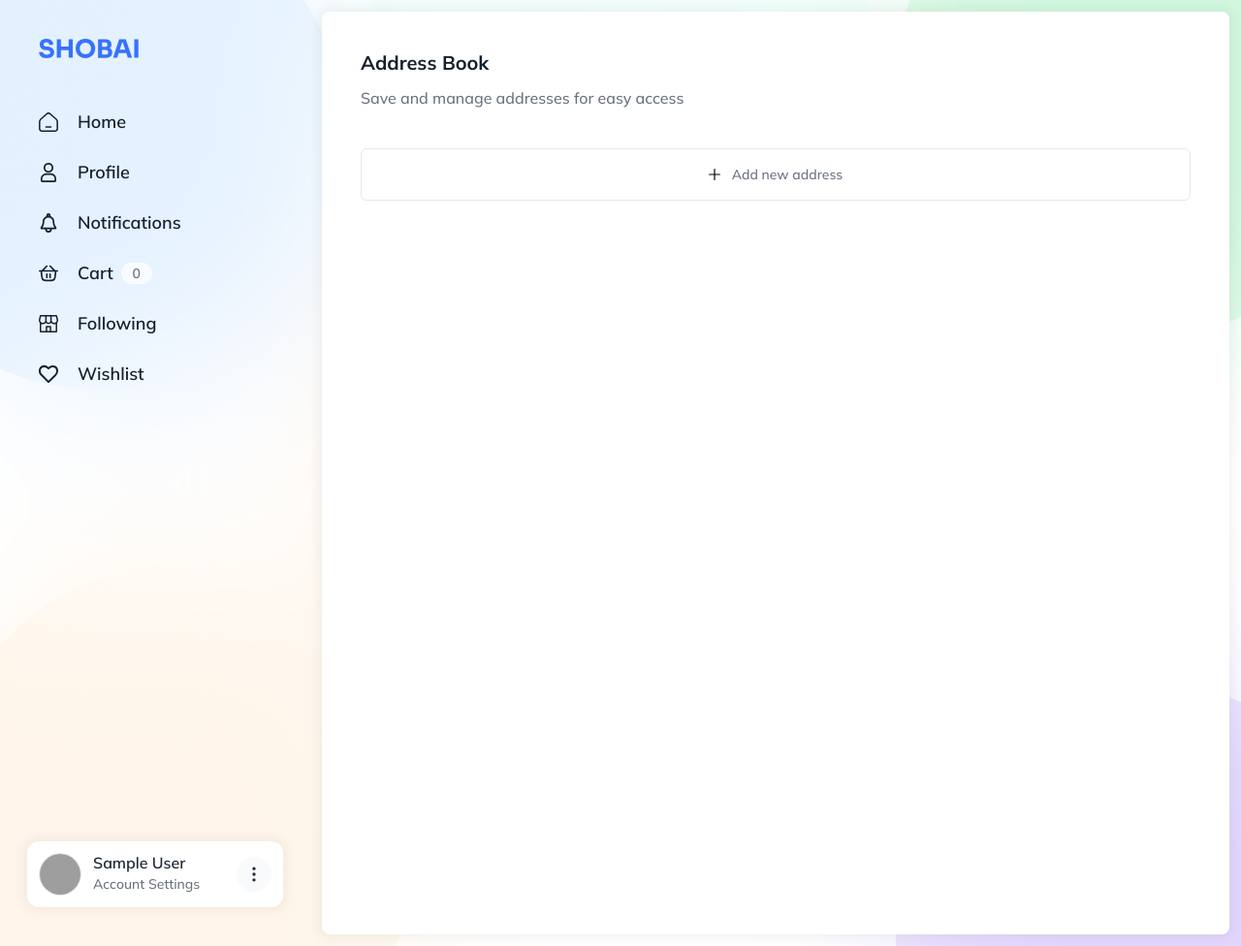
After one commit to Mohotasir/SHOBAI, a Django app: page /address-book in a window 1280 px wide. The commit adds this page. Shown: the whole page at 97% size. Run offline with Django 5.2, Linux system fonts and the light colour scheme; the visitor is signed in with stand-in values (Sample User, id 1); data that the repository does not hold is empty; some libraries are stand-ins or nearby versions; grey boxes are pictures that could not be loaded.

Commit message:
added address-book

```diff
--- a/apps/users/models.py
+++ b/apps/users/models.py
@@ -88,3 +88,38 @@ class MerchantApplication(models.Model):
 
     def __str__(self):
         return f"{self.email} - {self.status}"
+
+
+# ===================================
+# Address Model
+# ===================================
+class Zone(models.Model):
+    name = models.CharField(max_length=100)
+
+    def __str__(self):
+        return self.name
+
+
+class Area(models.Model):
+    name = models.CharField(max_length=100)
+    district = models.ForeignKey(Zone, related_name="thanas", on_delete=models.CASCADE)
+
+    def __str__(self):
+        return f"{self.district.name} - {self.name}"
+
+
+class Address(models.Model):
+    user = models.ForeignKey(User, on_delete=models.CASCADE, related_name="addresses")
+    label = models.CharField(max_length=100)
+    address = models.TextField()
+    area = models.CharField(max_length=100)
+    zone = models.CharField(max_length=100)
+    contact = models.CharField(max_length=20)
+
+    class Meta:
+        db_table = "addresses"
+        verbose_name = "Address"
+        verbose_name_plural = "Addresses"
+
+    def __str__(self):
+        return f"{self.label} - {self.user.name}"
--- /dev/null
+++ b/apps/users/templates/address_book.html
@@ -0,0 +1,35 @@
+{% extends "layouts/root_layout.html" %}
+{% load static %}
+
+{% block slot %}
+   <section class="p-10 col-start-2 col-span-1 flex flex-col gap-y-10 bg-white flex-1 rounded-lg shadow-card">
+      <header class="space-y-3">
+         <div class="text-foreground text-xl font-bold leading-tight">Address Book</div>
+         <div>Save and manage addresses for easy access</div>
+      </header>
+
+      <main class="grid gap-6 grid-cols-[repeat(auto-fit,minmax(15.625rem,1fr))] text-sm">
+         {% for address in addresses %}
+            <div class="p-4 rounded-md border space-y-2 text-sm text-gray-600">
+               <h4 class="text-foreground font-bold">{{ address.label }}</h4>
+               <p>
+                  {{ address.address }}
+                  <br />
+                  {{ address.area }}, {{ address.zone }}
+               </p>
+               <p>{{ address.contact }}</p>
+            </div>
+         {% endfor %}
+         <div class="p-4 flex items-center justify-center rounded-md border h-full">
+            <div class="flex items-center gap-x-3">
+               <svg xmlns="http://www.w3.org/2000/svg"
+                    viewBox="0 0 426.667 426.667"
+                    class="w-3 h-3">
+                  <path d="M405.332 192H234.668V21.332C234.668 9.559 225.109 0 213.332 0 201.559 0 192 9.559 192 21.332V192H21.332C9.559 192 0 201.559 0 213.332c0 11.777 9.559 21.336 21.332 21.336H192v170.664c0 11.777 9.559 21.336 21.332 21.336 11.777 0 21.336-9.559 21.336-21.336V234.668h170.664c11.777 0 21.336-9.559 21.336-21.336 0-11.773-9.559-21.332-21.336-21.332zm0 0" />
+               </svg>
+               <p>Add new address</p>
+            </div>
+         </div>
+      </main>
+   </section>
+{% endblock slot %}
--- a/apps/users/urls.py
+++ b/apps/users/urls.py
@@ -6,4 +6,7 @@ urlpatterns = [
     path("login", views.login, name="login"),
     path("logout", views.logout, name="logout"),
     path("become-merchant", views.become_merchant, name="become-merchant"),
+    path("address-book", views.address_book, name="address-book"),
+    path("zones", views.zones, name="get-zones"),
+    path("areas", views.areas, name="get-areas"),
 ]
--- a/apps/users/views.py
+++ b/apps/users/views.py
@@ -1,7 +1,10 @@
+from django.http import JsonResponse
 from django.contrib.auth.decorators import login_required
 from django.contrib import messages
 from django.shortcuts import render, redirect
 from django.contrib.auth import authenticate, login as signIn, logout as signOut
+from .models import Zone
+
 from .forms import UserRegistrationForm, UserSignInForm, BecomeMerchantForm
 
 
@@ -82,3 +85,33 @@ def become_merchant(request):
         form = BecomeMerchantForm()
 
     return render(request, "become_merchant.html", {"form": form})
+
+
+@login_required
+def address_book(request):
+    """
+    This view handles the address book of a user.
+    """
+    user = request.user
+    addresses = user.addresses.all()
+    return render(request, "address_book.html", {"addresses": addresses})
+
+
+def zones(request):
+    zones = Zone.objects.all()
+    zones_data = [{"id": zone.pk, "name": zone.name} for zone in zones]
+    return JsonResponse({"data": zones_data})
+
+
+def areas(request):
+    zone_id = request.GET.get("zone")
+    if zone_id:
+        try:
+            zone = Zone.objects.get(pk=zone_id)
+            areas = zone.thanas.all()
+            areas_data = [{"id": area.pk, "name": area.name} for area in areas]
+            return JsonResponse({"zone": zone.name, "areas": areas_data})
+        except Zone.DoesNotExist:
+            return JsonResponse({"error": "Zone not found"}, status=404)
+    else:
+        return JsonResponse({"error": "Zone ID not provided"}, status=400)
--- a/templates/snippets/Sidebar.html
+++ b/templates/snippets/Sidebar.html
@@ -81,7 +81,7 @@
             <ul id="account-details-menu"
                 class="hidden p-2 absolute inset-x-0 bottom-[calc(100%+0.5rem)] bg-white rounded-lg shadow-card origin-bottom animate-scale-in">
                <li>
-                  <a href=""
+                  <a href="{% url 'address-book' %}"
                      class="px-2 py-1 w-full inline-flex items-center gap-x-4 hover:bg-accent group rounded-md">
                      <div class="size-9 flex-center bg-gray-100 rounded-full">{% include "icons/Address.html" %}</div>
                      <span>Address Book</span>
--- a/theme/static/css/dist/styles.css
+++ b/theme/static/css/dist/styles.css
@@ -1131,6 +1131,10 @@ label {
   height: 1.125rem;
 }
 
+.h-3 {
+  height: 0.75rem;
+}
+
 .h-4 {
   height: 1rem;
 }
@@ -1147,12 +1151,20 @@ label {
   height: 12.5rem;
 }
 
+.h-full {
+  height: 100%;
+}
+
 .h-screen {
   height: 100vh;
 }
 
 .min-h-screen {
   min-height: 100vh;
+}
+
+.w-3 {
+  width: 0.75rem;
 }
 
 .w-4 {
@@ -1338,6 +1350,10 @@ label {
   grid-template-columns: 20rem 1fr;
 }
 
+.grid-cols-\[repeat\(auto-fit\2c minmax\(15\.625rem\2c 1fr\)\)\] {
+  grid-template-columns: repeat(auto-fit,minmax(15.625rem,1fr));
+}
+
 .grid-rows-2 {
   grid-template-rows: repeat(2, minmax(0, 1fr));
 }
@@ -1368,6 +1384,10 @@ label {
 
 .gap-5 {
   gap: 1.25rem;
+}
+
+.gap-6 {
+  gap: 1.5rem;
 }
 
 .gap-x-0\.5 {
```
Also changed, not shown: apps/users/admin.py (+6 -1 lines), apps/users/migrations/0003_zone_address_area.py (added).
